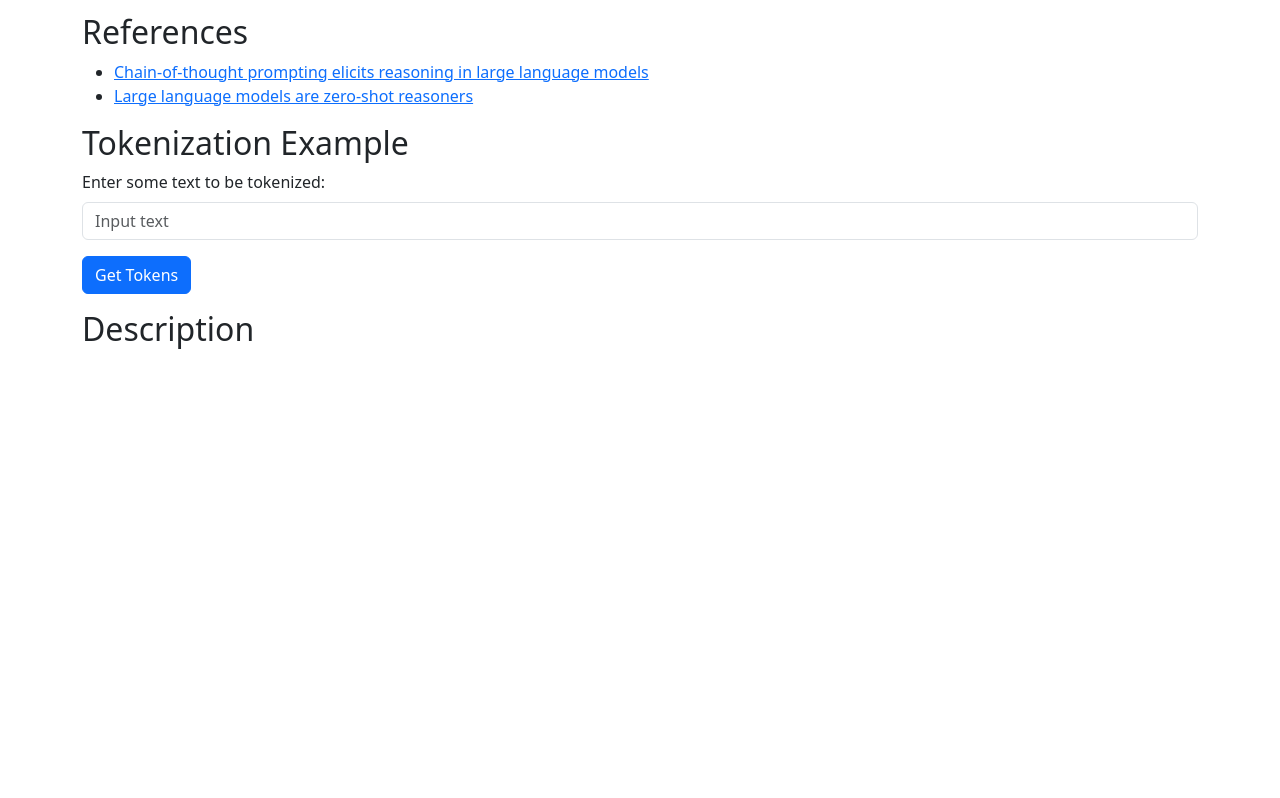
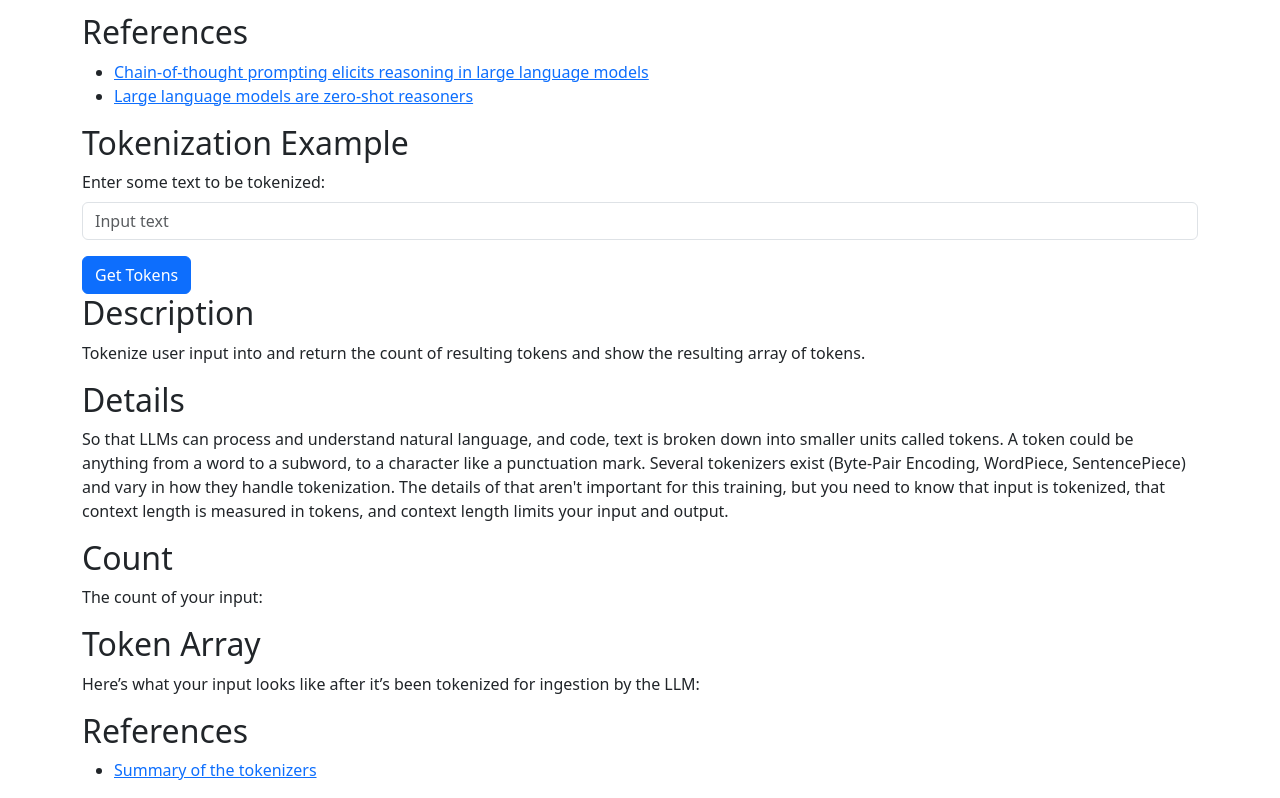
Before and after one commit to theonemule/llm-workshop, a plain HTML site: page static/index.html in a window 1280 px wide. Shown: the part 1199-1997 px from the top of the page. Before the commit the page ends 1556 px from the top, so only its background shows below. Drawn offline with nearby package versions, Linux system fonts and the light colour scheme.

Commit message:
Add documentation for tokeninziation

```diff
--- a/static/index.html
+++ b/static/index.html
@@ -163,8 +163,6 @@ const baseUrl = "https://cloud.blaize.net/llmworkshop"
 			<input type="text" class="form-control" id="tokenizationPrompt" placeholder="Input text">
 		</div>
 		<button class="btn btn-primary" onclick="fetchTokens()">Get Tokens</button>
-		<p id="tokenDisplay" class="mt-3"></p>
-		<p id="tokenCount" class="mt-3"></p>
 
 		<script>
 			function fetchTokens() {
@@ -201,6 +199,23 @@ const baseUrl = "https://cloud.blaize.net/llmworkshop"
 		</script>
 
 		<h2>Description</h2>
+		<p>Tokenize user input into and return the count of resulting tokens and show the resulting array of tokens.</p>
+
+		<h2>Details</h2>
+		<p>So that LLMs can process and understand natural language, and code, text is broken down into smaller units called tokens. A token could be anything from a word to a subword, to a character like a punctuation mark. Several tokenizers exist (Byte-Pair Encoding, WordPiece, SentencePiece) and vary in how they handle tokenization. The details of that aren't important for this training, but you need to know that input is tokenized, that context length is measured in tokens, and context length limits your input and output.</p>
+
+		<h2>Count</h2>
+		<p>The count of your input:</p>
+		<p id="tokenCount" class="mt-3"></p>
+
+		<h2>Token Array</h2>
+		<p>Here’s what your input looks like after it’s been tokenized for ingestion by the LLM:</p>
+		<p id="tokenDisplay" class="mt-3"></p>
+
+		<h2>References</h2>
+		<ul>
+			<li><a href="https://huggingface.co/docs/transformers/tokenizer_summary">Summary of the tokenizers</a></li>
+		</ul>
 
 
 	</div>
```
